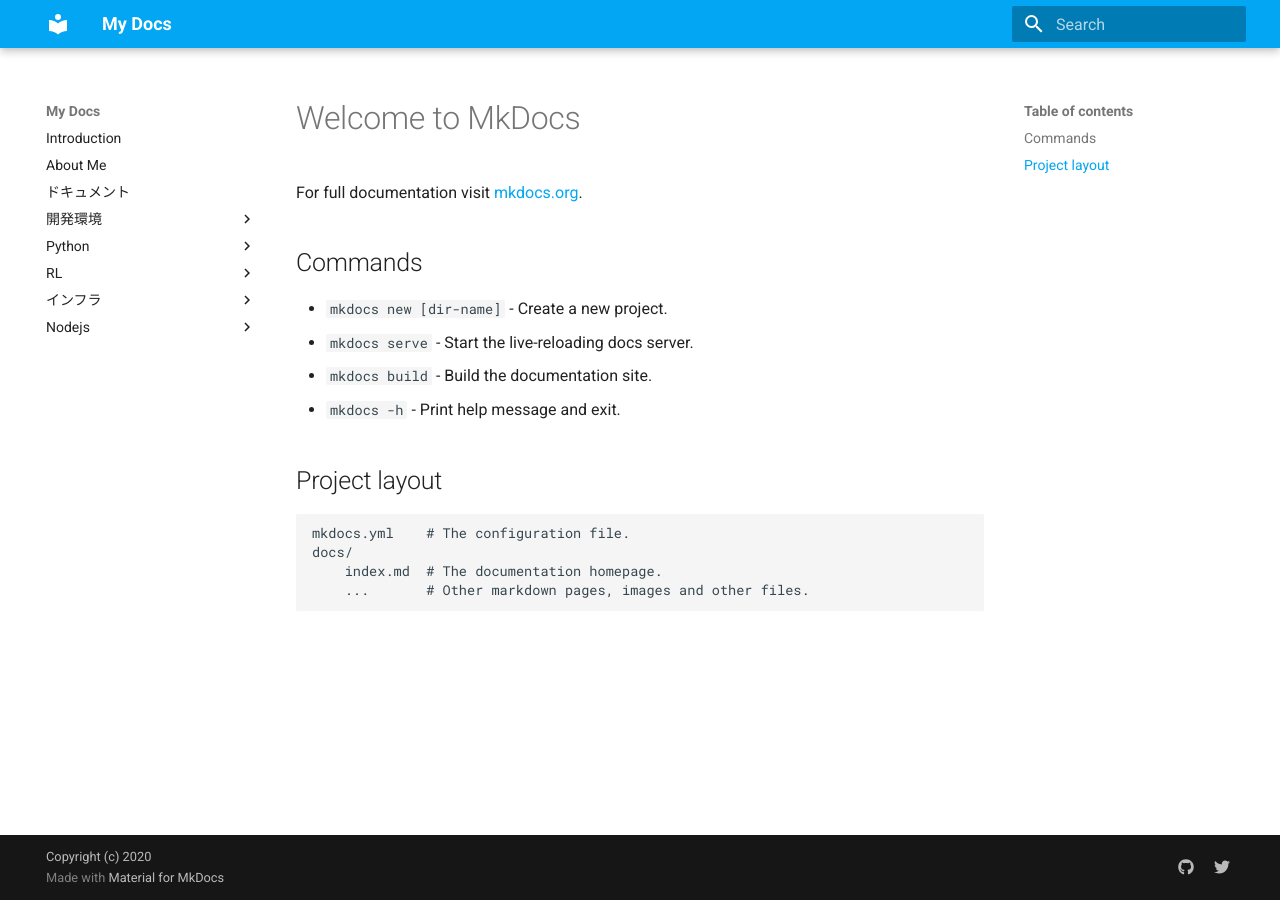
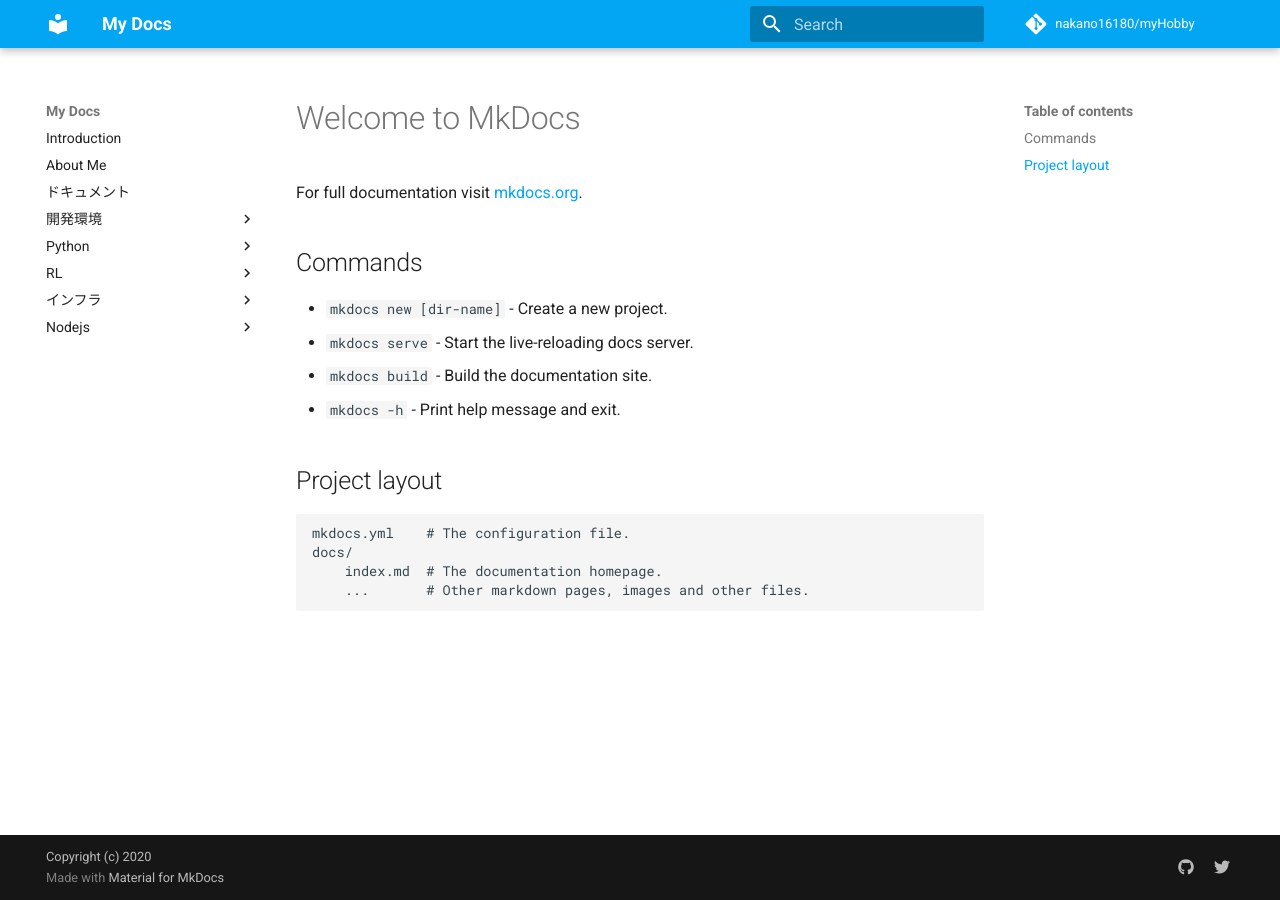
Before and after one commit to nakano16180/myHobby, an MkDocs documentation site: the page built from docs/index.md, in a window 1280 px wide. Built offline with MkDocs 1.6.1 and Material for MkDocs 9.7.7, drawn with Linux system fonts in a browser that asks for light colours; comment, search, counter and statistics services are not loaded.

Commit message:
update mkdocs.yml

```diff
--- a/mkdocs.yml
+++ b/mkdocs.yml
@@ -1,6 +1,12 @@
 site_name: My Docs
 site_description: '自分のページ'
 site_author: 'nakano16180'
+site_url: https://nakano16180.github.io/myHobby/
+
+# Repository
+repo_name: nakano16180/myHobby
+repo_url: https://github.com/nakano16180/myHobby
+edit_uri: ""
 
 # Copyright
 copyright: 'Copyright (c) 2020'
```
